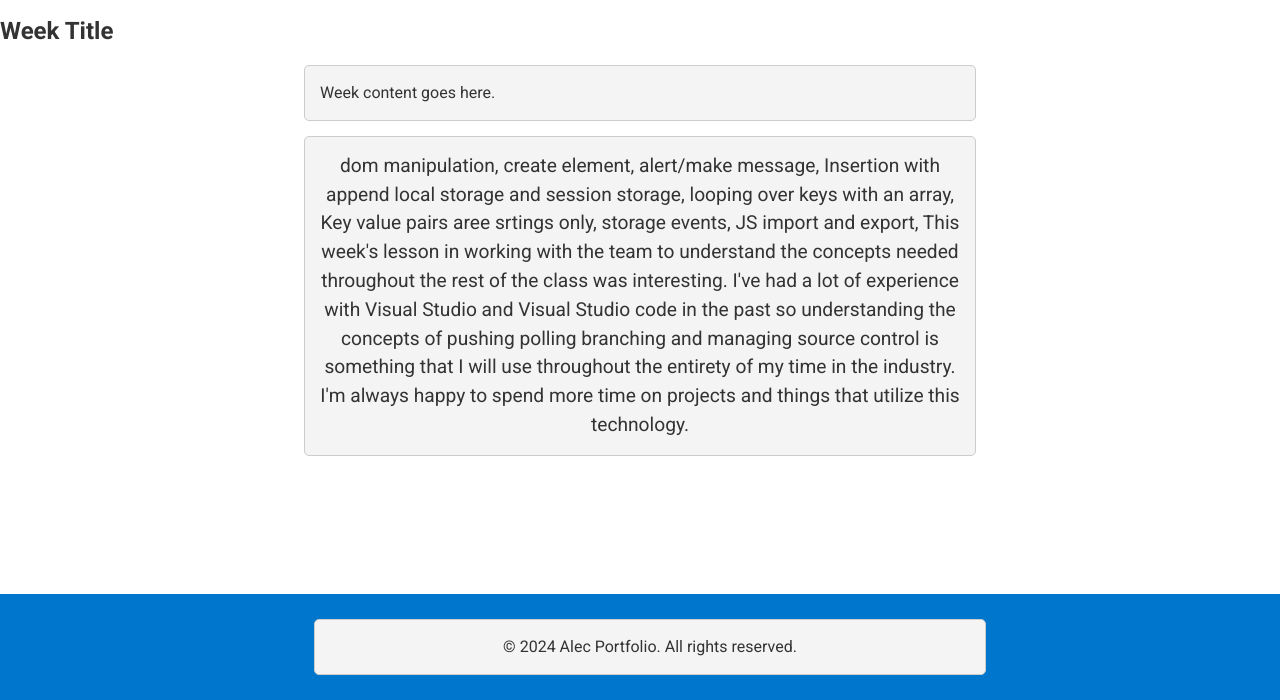
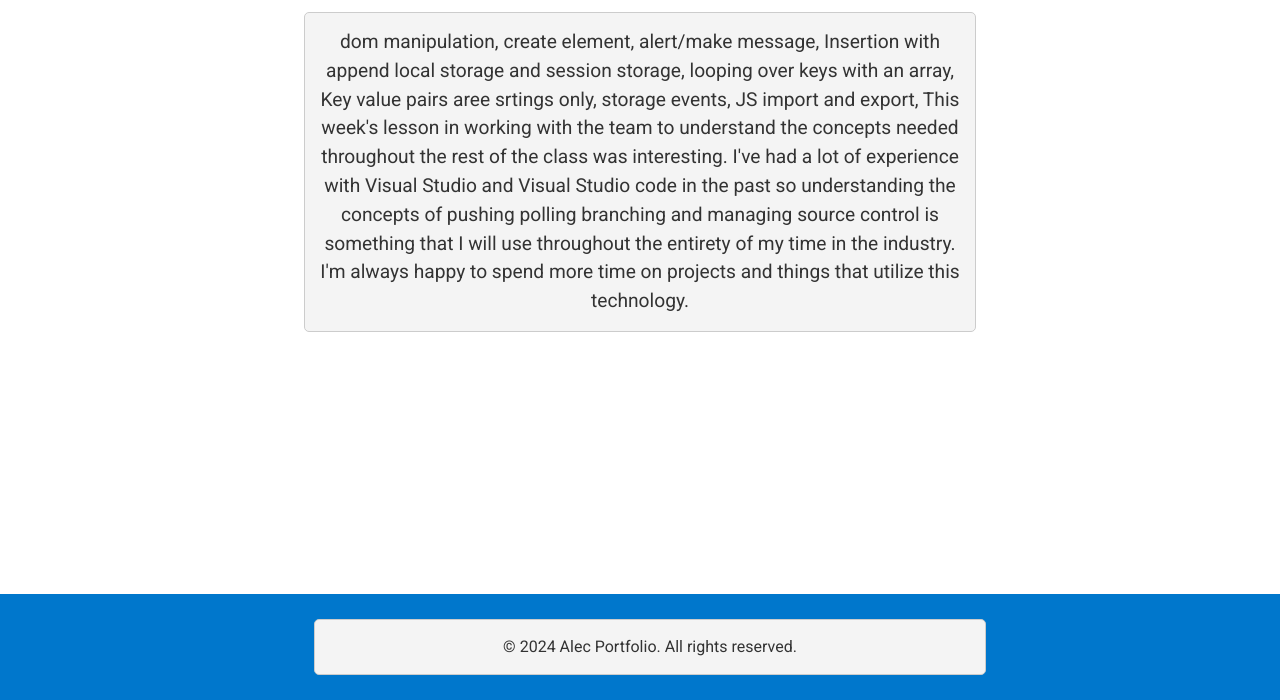
Before and after one commit to Willits-Alec/Alec-Port, a plain HTML site: page week2/w2notes.html in a window 1280 px wide. Shown: the part 100-800 px from the top of the page. Drawn offline with Linux system fonts and the light colour scheme.

```diff
--- a/week2/w2notes.html
+++ b/week2/w2notes.html
@@ -33,10 +33,6 @@
 
     <h1>WDD 330</h1>
 
-
-    <h2>Week Title</h2>
-    <p>Week content goes here.</p>
-
     <!-- Purpose paragraph -->
     <p class="purpose"> dom manipulation, create element, alert/make message, Insertion with append
         local storage and session storage, looping over keys with an array, Key value pairs aree srtings only,
```
